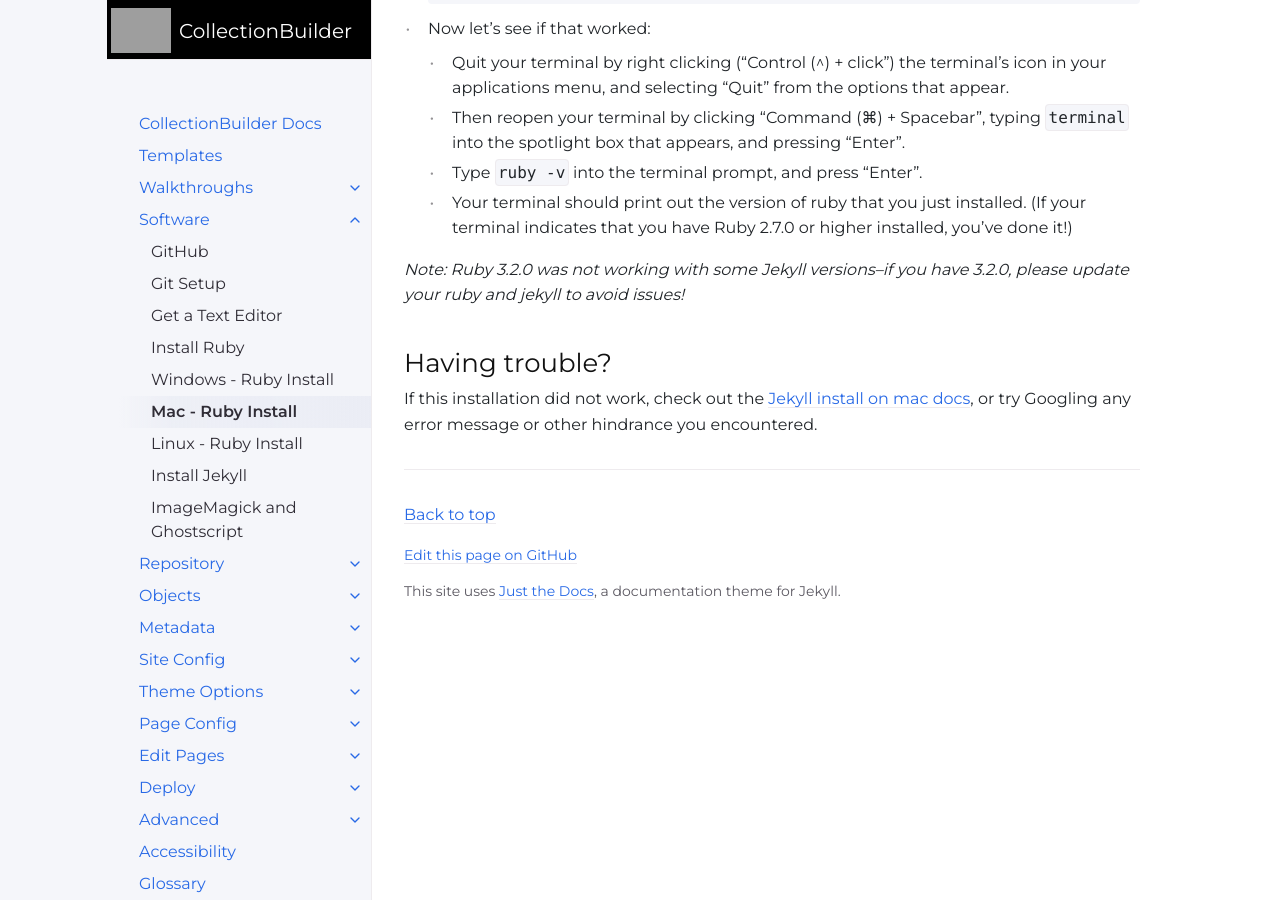
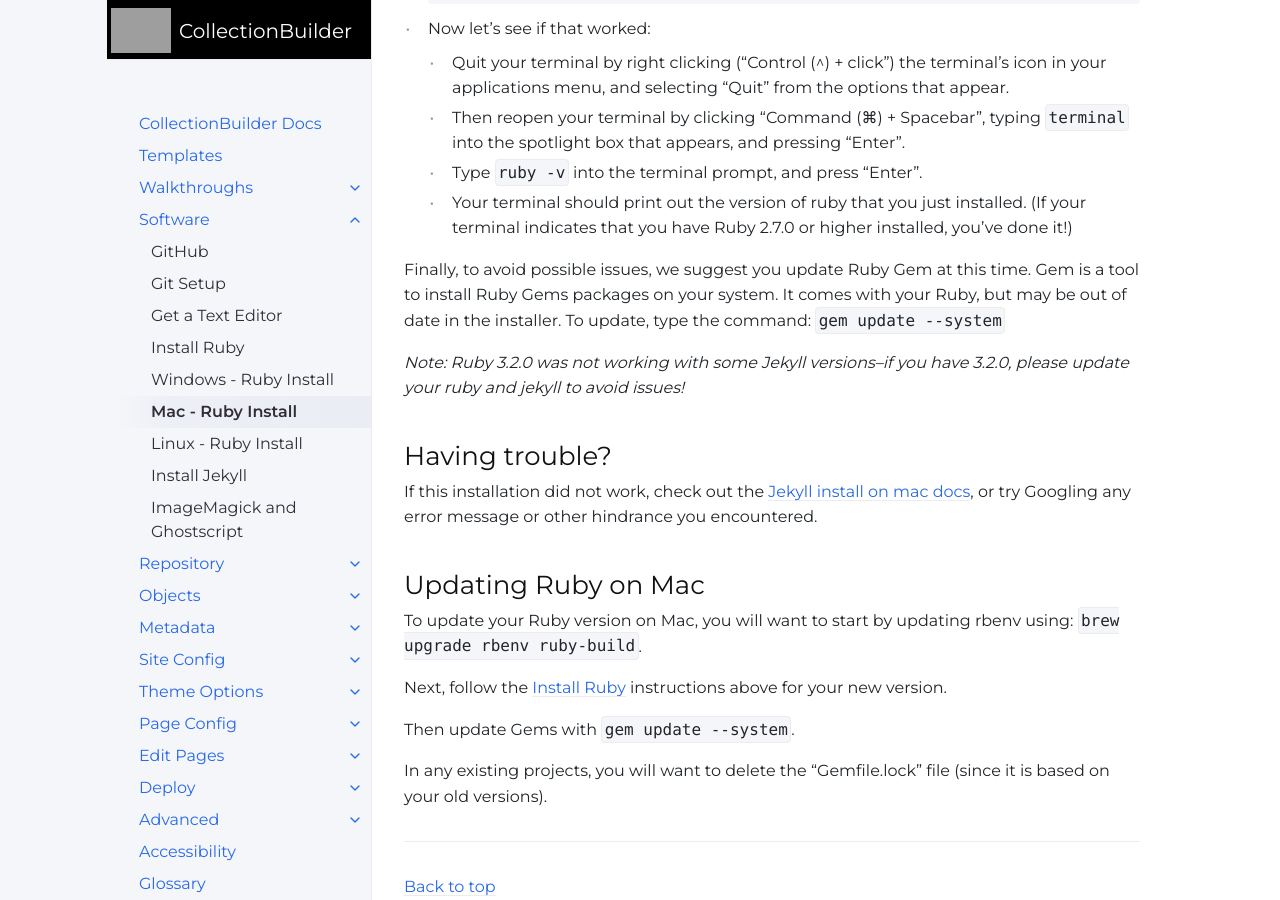
Before and after one commit to CollectionBuilder/cb-docs, a Jekyll site: the page built from docs/software/ruby_mac.md, in a window 1280 px wide and 900 px high, scrolled down 3079 px. Built offline with Jekyll 4.4.1, drawn with Linux system fonts in a browser that asks for light colours; comment, search, counter and statistics services are not loaded; some of the changed text lies outside the part shown.

Commit message:
notes about updating ruby and gems and deleting gemfile.lock

````diff
--- a/docs/software/ruby_mac.md
+++ b/docs/software/ruby_mac.md
@@ -61,7 +61,7 @@ rbenv init
 
 *Older version notes:*
 
-- After running `rbenv init` with older versions of MacOS or rbenv you may see a message with the comment "Load rebenv automatically..."
+- After running `rbenv init` with older versions of MacOS or rbenv you may see a message with the comment "Load rbenv automatically..."
 - Take a close look at the second line of message beginning with a pound sign (`#`). At the end of this line of text, you should either see `~/.zshrc` or `~/.bash_profile`.
 - If you see `~/.zshrc`, copy and paste the following into the terminal and press "Enter":
 ```
@@ -94,8 +94,23 @@ rbenv rehash
     - Type `ruby -v` into the terminal prompt, and press "Enter".
     - Your terminal should print out the version of ruby that you just installed. (If your terminal indicates that you have Ruby 2.7.0 or higher installed, you've done it!)
 
+Finally, to avoid possible issues, we suggest you update Ruby Gem at this time.
+Gem is a tool to install Ruby Gems packages on your system.
+It comes with your Ruby, but may be out of date in the installer.
+To update, type the command: `gem update --system`
+
 *Note: Ruby 3.2.0 was not working with some Jekyll versions--if you have 3.2.0, please update your ruby and jekyll to avoid issues!*
 
 ## Having trouble?
 
 If this installation did not work, check out the [Jekyll install on mac docs](https://jekyllrb.com/docs/installation/macos/), or try Googling any error message or other hindrance you encountered.
+
+## Updating Ruby on Mac
+
+To update your Ruby version on Mac, you will want to start by updating rbenv using: `brew upgrade rbenv ruby-build`.
+
+Next, follow the [Install Ruby](#install-ruby) instructions above for your new version.
+
+Then update Gems with `gem update --system`.
+
+In any existing projects, you will want to delete the "Gemfile.lock" file (since it is based on your old versions).
````
Also changed, not shown: docs/software/ruby_linux.md (+9 -0 lines), docs/software/ruby_windows.md (+1 -0 lines).
